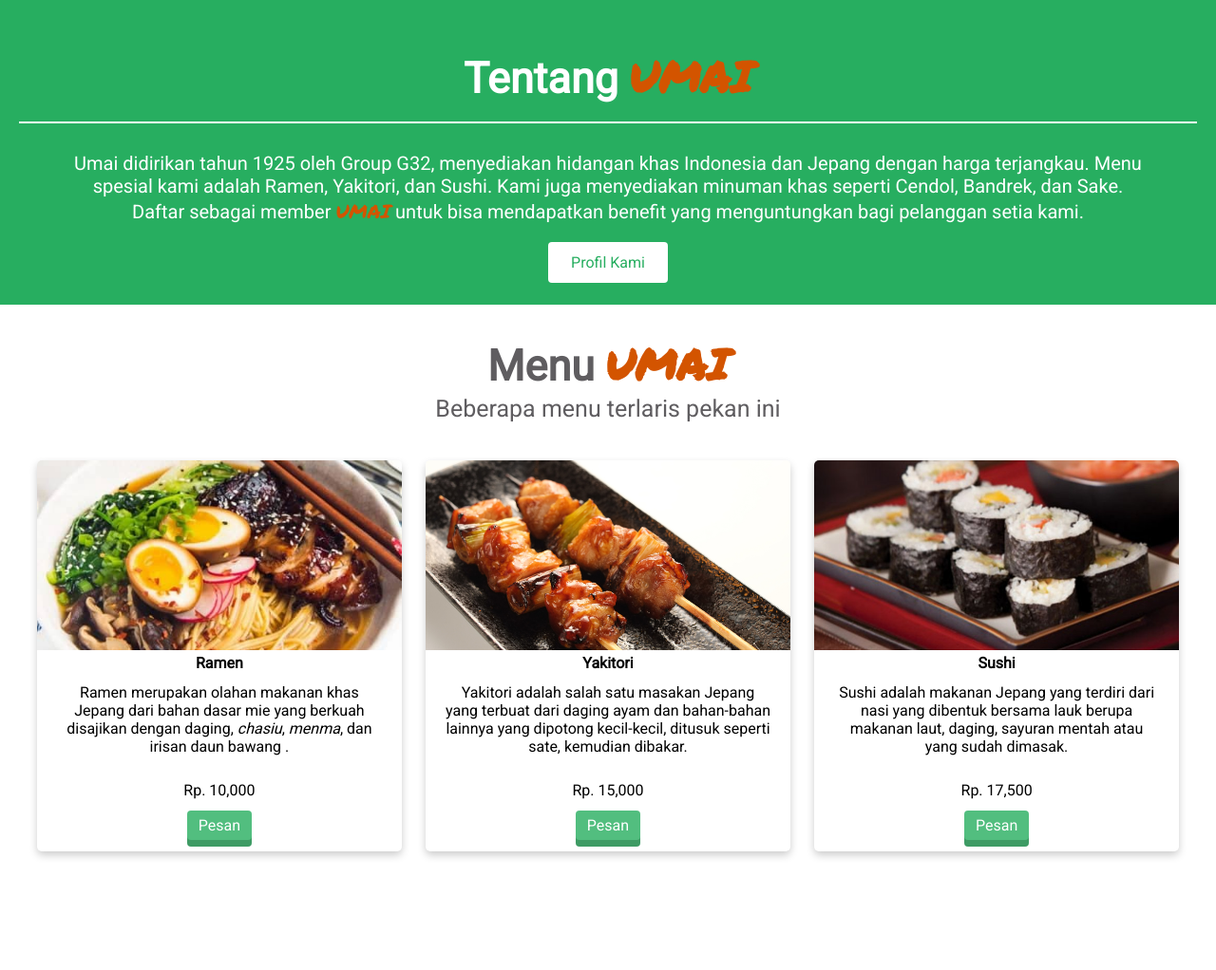
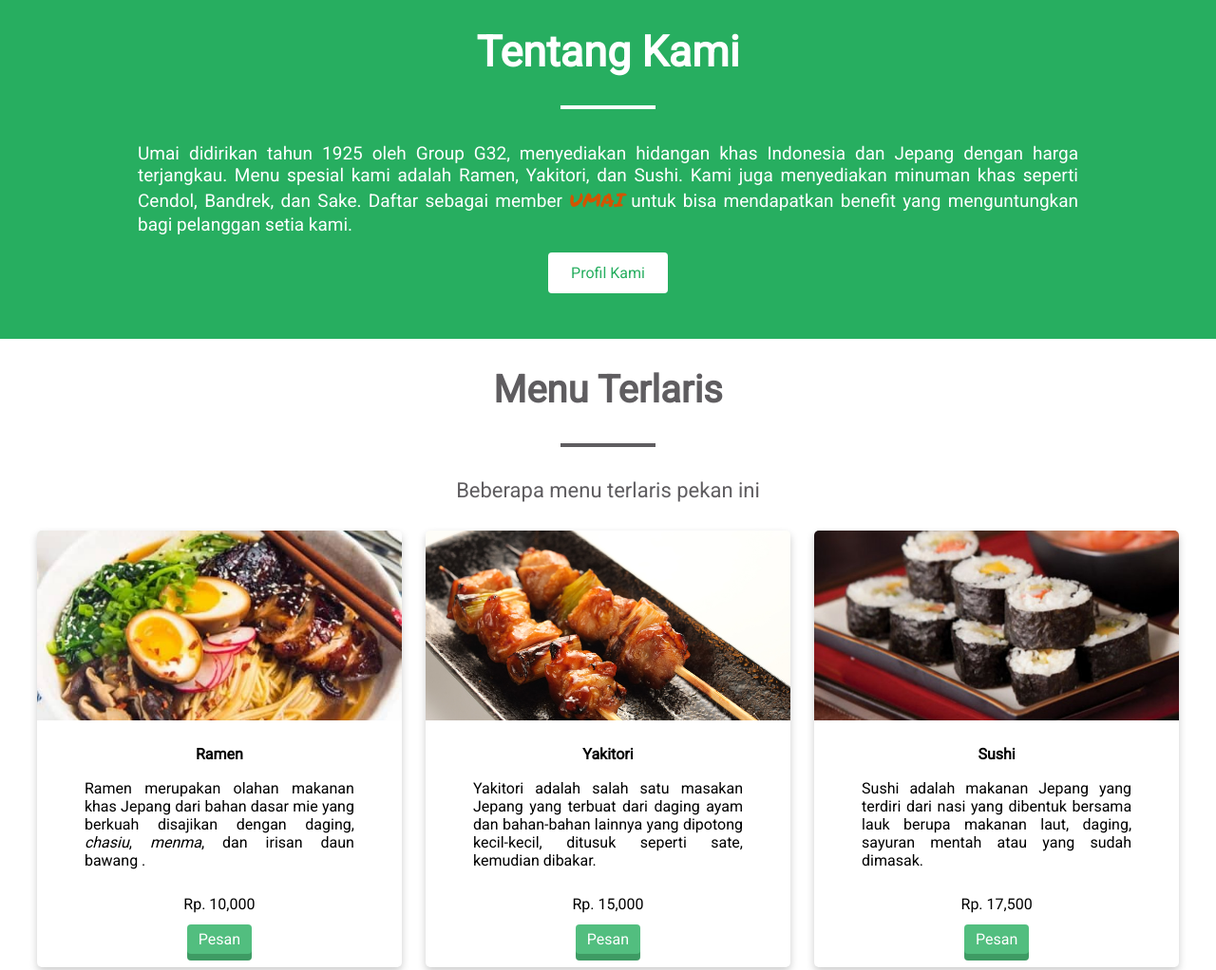
Before and after one commit to chrisnaadhi/ceb-g32, a plain HTML site: page index.html in a window 1280 px wide. Shown: the part 683-1705 px from the top of the page at 95% size. Drawn offline with Linux system fonts and the light colour scheme.

Commit message:
Adjust text-align, padding, dll.

```diff
--- a/index.html
+++ b/index.html
@@ -44,11 +44,12 @@
     <div class="sub-content">
         <div class="container">
             <div class="heading-content">
-                <h2 class="teks-heading">Tentang <span class="umai-main">UMAI</span></h2>
+                <h2 class="teks-heading">Tentang Kami</h2>
+				<hr>
             </div>
             <div class="deskripsi-konten-umai">
                 <p>Umai didirikan tahun 1925 oleh Group G32, menyediakan hidangan khas Indonesia dan Jepang dengan harga terjangkau. Menu spesial kami adalah Ramen, Yakitori, dan Sushi.
-                Kami juga menyediakan minuman khas seperti Cendol, Bandrek, dan Sake.<br> Daftar sebagai member <span class="umai-main" style="font-size: 20px;">UMAI</span> untuk bisa mendapatkan benefit yang menguntungkan bagi pelanggan setia kami.</p>
+                Kami juga menyediakan minuman khas seperti Cendol, Bandrek, dan Sake. Daftar sebagai member <span class="umai-main" style="font-size: 20px;">UMAI</span> untuk bisa mendapatkan benefit yang menguntungkan bagi pelanggan setia kami.</p>
                 <a href="#" class="tentang">Profil Kami</a>
             </div>
         </div>
@@ -57,7 +58,8 @@
     <div class="menu-content" id="menu-content">
         <div class="container">
             <div class="heading-menu">
-                <h3 class="text-menu">Menu <span class="umai-main">UMAI</span></h3>
+                <h3 class="text-menu">Menu Terlaris </h3>
+				<hr>
                 <p class="sub-text-menu">Beberapa menu terlaris pekan ini</p>
             </div>
             <div class="daftar-menu">
--- a/stylesheet.css
+++ b/stylesheet.css
@@ -153,7 +153,10 @@ header {
     background-color: #27ae60;
     text-align: center;
     font-family: 'Roboto', sans-serif;
-    padding: 35px 20px;
+    padding-left: 20px;
+	padding-right:20px;
+	padding-bottom:60px;
+	padding-top:15px;
 }
 
 .heading-content {
@@ -162,8 +165,16 @@ header {
 }
 
 .teks-heading {
-    border-bottom: white solid 2px ;
+
     padding: 15px 30px;
+}
+
+.heading-content hr
+{
+     width:100px;
+    border:2px solid #fff;
+    background-color: #fff;
+    margin-bottom:20px;
 }
 
 .heading-content span {
@@ -172,9 +183,10 @@ header {
 
 .deskripsi-konten-umai p {
     color: white;
-    font-size: 20px;
-    padding: 15px 10px;
+    font-size: 19px;
+    padding: 15px 100px;
     margin: 15px 25px;
+	text-align:justify;
 }
 
 .deskripsi-konten-umai .tentang {
@@ -195,24 +207,32 @@ header {
 
 .menu-content {
     height: 720px;
-    padding-bottom: 60px;
     background-color: white;
     text-align: center;
 }
 
 .heading-menu {
     padding-top: 30px;
-    padding-bottom: 30px;
+    padding-bottom: 20px;
     color: #5f5d60;
 }
 
+.heading-menu hr
+{
+     width:100px;
+    border:2px solid #5f5d60;
+    background-color: #5f5d60;
+    margin-bottom:33px;
+	margin-top:33px;
+}
+
 .text-menu {
-    font-size: 45px;
+    font-size: 40px;
     font-family: 'Roboto', sans-serif;
 }
 
 .sub-text-menu {
-    font-size: 25px;
+    font-size: 22px;
     font-family: 'Roboto', sans-serif;
 }
 
@@ -222,15 +242,21 @@ header {
     box-shadow: 0 4px 8px 0 rgba(0,0,0,0.2);
     transition: 0.3s;
     border-radius: 5px;
-    margin: 10px 10px;
+    margin:10px 10px;
 }
 
 .konten-menu:hover {
     box-shadow: 0 8px 16px 0 rgba(0,0,0,0.2);
 }
 
+.konten-menu h4
+{
+	padding-top:20px;
+	padding-bottom:5px;
+}
+
 .deskripsi-menu {
-    padding: 2px 16x;
+    padding: 2px 30px;
     font-family: 'Roboto', sans-serif;
     text-align: center;
 }
@@ -238,6 +264,7 @@ header {
 .teks-deskripsi {
     padding: 12px 20px;
     text-align: center;
+	text-align:justify;
 }
 
 .gambar-menu {
@@ -273,9 +300,9 @@ header {
 
 .subscontainer h2 {
     padding-bottom:20px;
-    font-size:35px;
+    font-size:40px;
     color:#F5F5F5;
-    padding-top:50px;
+    padding-top:40px;
 }
 
 .subscontainer p {
@@ -291,7 +318,7 @@ header {
 
 .subscontainer {
     text-align:center;
-    padding:60px;
+    padding:25px;
     height:350px;
     font-family: 'Roboto', sans-serif;
 }
```
